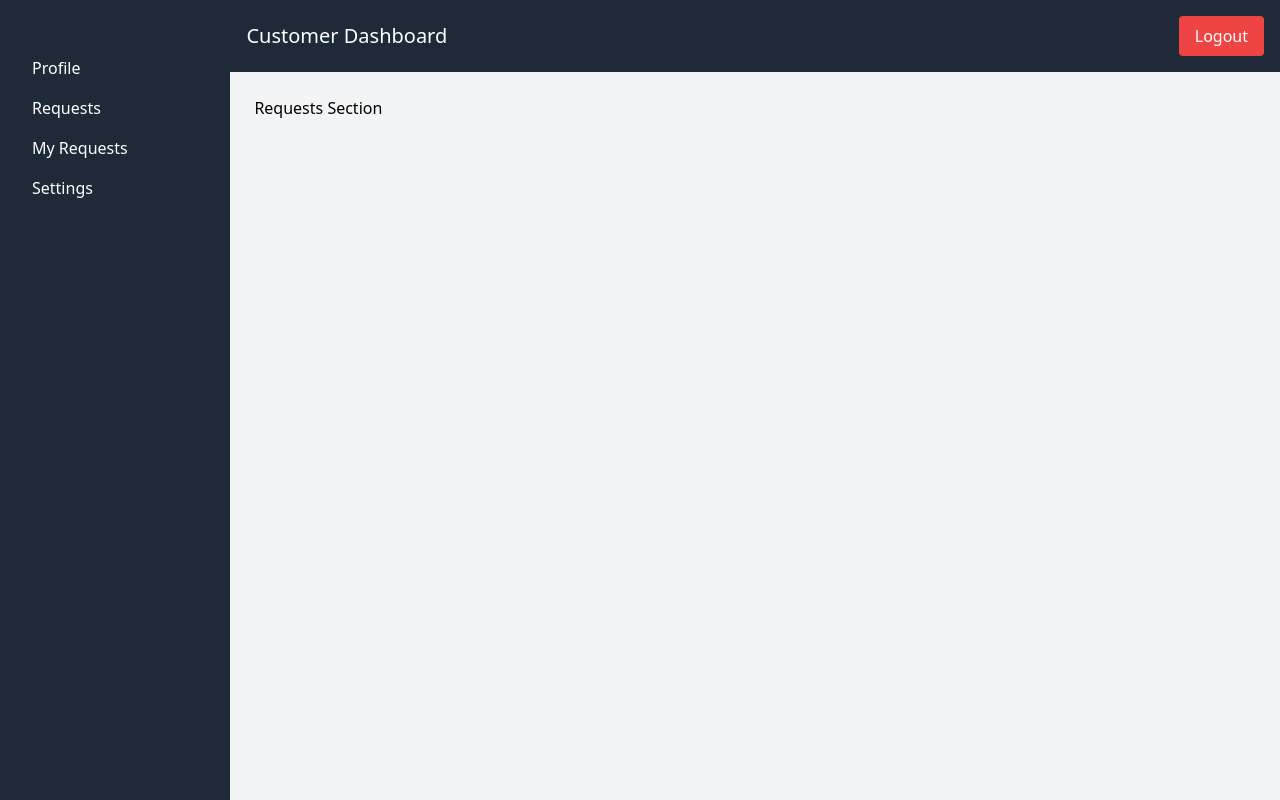
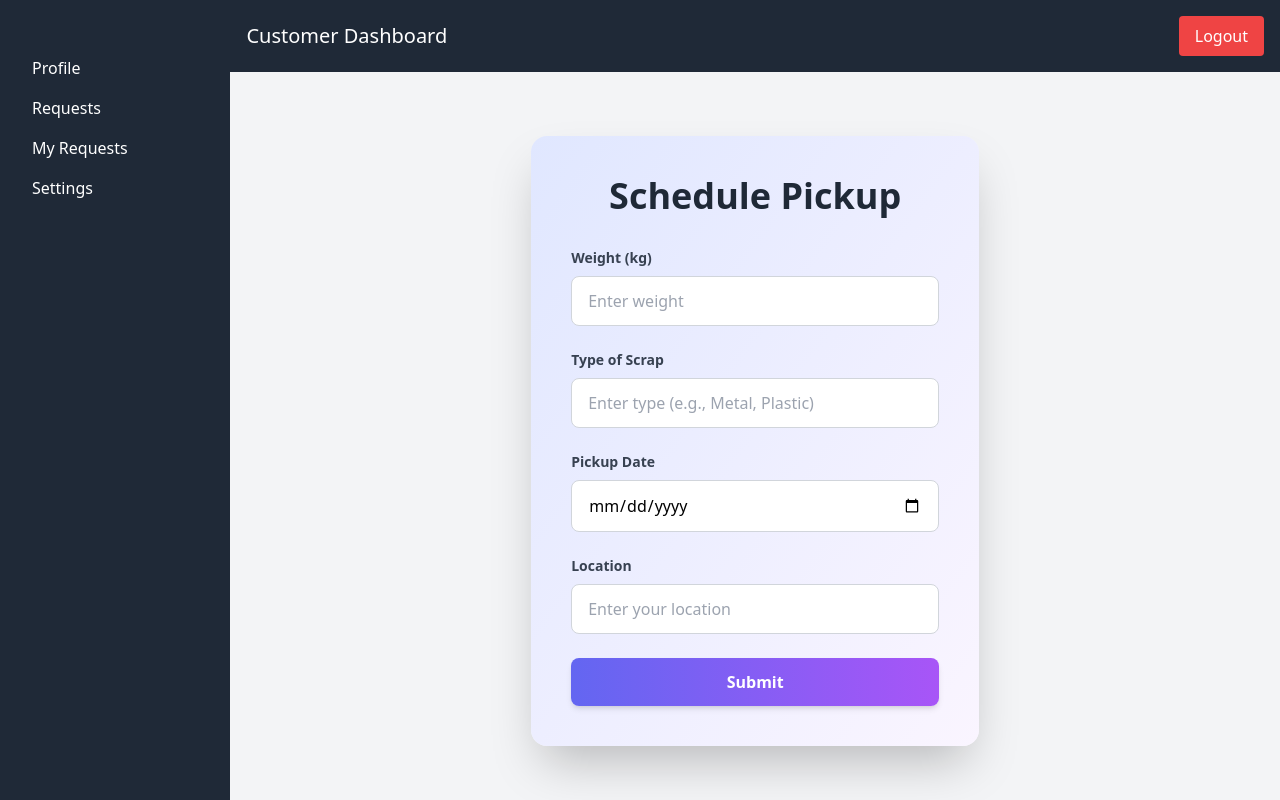
Before and after one commit to Ayush5071/Aura, a React (Vite) app in the folder client/: page /customer/dashboard in a window 1280 px wide. Both pictures are taken after a click on the button "Requests". Built offline with nearby package versions, Linux system fonts and the light colour scheme.

Commit message:
User Dashboard UI Update

```diff
--- /dev/null
+++ b/client/src/components/UserDashboard/Request.jsx
@@ -0,0 +1,94 @@
+import { useState } from 'react';
+import axios from 'axios';
+
+const Request = () => {
+  const [weight, setWeight] = useState('');
+  const [type, setType] = useState('');
+  const [pickupDate, setPickupDate] = useState('');
+  const [location, setLocation] = useState('');
+  const [responseMessage, setResponseMessage] = useState('');
+
+  const handleSubmit = async (e) => {
+    e.preventDefault();
+    try {
+      const response = await axios.post('http://localhost:4000/api/user/scraprequest/schedule', {
+        scrapDetails: [{ weight, type }],
+        pickupDate,
+        location,
+      });
+      setResponseMessage(response.data.message);
+    } catch (error) {
+      setResponseMessage(error.response?.data?.message || 'Error creating schedule');
+    }
+  };
+
+  return (
+    <div className="max-w-md mx-auto bg-gradient-to-br from-indigo-100 to-purple-50 p-10 rounded-2xl shadow-2xl mt-10 transform transition-all hover:shadow-lg hover:scale-105">
+      <h2 className="text-4xl font-extrabold text-gray-800 mb-8 text-center">Schedule Pickup</h2>
+
+      <form onSubmit={handleSubmit} className="space-y-6">
+        <div>
+          <label className="block text-sm font-semibold text-gray-700 mb-2">Weight (kg)</label>
+          <input
+            type="number"
+            value={weight}
+            onChange={(e) => setWeight(e.target.value)}
+            placeholder="Enter weight"
+            className="w-full px-4 py-3 border border-gray-300 rounded-lg focus:outline-none focus:ring-2 focus:ring-indigo-400 focus:border-transparent transition-all placeholder-gray-400"
+            required
+          />
+        </div>
+
+        <div>
+          <label className="block text-sm font-semibold text-gray-700 mb-2">Type of Scrap</label>
+          <input
+            type="text"
+            value={type}
+            onChange={(e) => setType(e.target.value)}
+            placeholder="Enter type (e.g., Metal, Plastic)"
+            className="w-full px-4 py-3 border border-gray-300 rounded-lg focus:outline-none focus:ring-2 focus:ring-indigo-400 focus:border-transparent transition-all placeholder-gray-400"
+            required
+          />
+        </div>
+
+        <div>
+          <label className="block text-sm font-semibold text-gray-700 mb-2">Pickup Date</label>
+          <input
+            type="date"
+            value={pickupDate}
+            onChange={(e) => setPickupDate(e.target.value)}
+            className="w-full px-4 py-3 border border-gray-300 rounded-lg focus:outline-none focus:ring-2 focus:ring-indigo-400 focus:border-transparent transition-all"
+            required
+          />
+        </div>
+
+        <div>
+          <label className="block text-sm font-semibold text-gray-700 mb-2">Location</label>
+          <input
+            type="text"
+            value={location}
+            onChange={(e) => setLocation(e.target.value)}
+            placeholder="Enter your location"
+            className="w-full px-4 py-3 border border-gray-300 rounded-lg focus:outline-none focus:ring-2 focus:ring-indigo-400 focus:border-transparent transition-all placeholder-gray-400"
+            required
+          />
+        </div>
+
+        <button
+          type="submit"
+          className="w-full py-3 bg-gradient-to-r from-indigo-500 to-purple-500 text-white font-semibold rounded-lg shadow-md hover:from-purple-500 hover:to-indigo-500 transition-all transform hover:scale-105 focus:outline-none focus:ring-2 focus:ring-offset-2 focus:ring-indigo-400"
+        >
+          Submit
+        </button>
+      </form>
+
+      {responseMessage && (
+        <p className={`mt-6 text-center text-lg ${responseMessage.includes('Error') ? 'text-red-600' : 'text-green-600'}`}>
+          {responseMessage}
+        </p>
+      )}
+    </div>
+  );
+};
+
+export default Request;
--- /dev/null
+++ b/client/src/components/UserDashboard/ScheduleList.jsx
@@ -0,0 +1,57 @@
+import { useEffect, useState } from 'react';
+import axios from 'axios';
+
+const ScheduleList = () => {
+  const [schedules, setSchedules] = useState([]);
+  const [errorMessage, setErrorMessage] = useState('');
+
+  useEffect(() => {
+    const fetchSchedules = async () => {
+      try {
+        const response = await axios.get('http://localhost:4000/api/user/scraprequest/schedules');
+        setSchedules(response.data.schedules);
+      } catch (error) {
+        setErrorMessage(error.response?.data?.message || 'Error fetching schedules');
+      }
+    };
+
+    fetchSchedules();
+  }, []);
+
+  return (
+    <div className="max-w-2xl mx-auto p-6">
+      <h2 className="text-3xl font-bold text-center text-gray-800 mb-6">My Pickup Schedules</h2>
+
+      {errorMessage && (
+        <p className="text-center text-red-600 mb-4">{errorMessage}</p>
+      )}
+
+      <div className="space-y-4">
+        {schedules.map((schedule) => (
+          <div key={schedule._id} className="bg-white p-4 rounded-lg shadow-md">
+            <h3 className="text-xl font-semibold text-gray-700 mb-2">Pickup Date: {new Date(schedule.pickupDate).toLocaleDateString()}</h3>
+            <p className="text-gray-600 mb-1">
+              <span className="font-semibold">Scrap Details:</span> {schedule.scrapDetails}
+            </p>
+            <p className="text-gray-600 mb-1">
+              <span className="font-semibold">Location:</span> {schedule.location}
+            </p>
+            <p className="text-gray-600 mb-1">
+              <span className="font-semibold">Status:</span> {schedule.status}
+            </p>
+            <p className="text-gray-600">
+              <span className="font-semibold">Customer:</span> {schedule.customerId?.name} ({schedule.customerId?.contactNumber})
+            </p>
+            {schedule.collectorId && (
+              <p className="text-gray-600">
+                <span className="font-semibold">Collector:</span> {schedule.collectorId.name} ({schedule.collectorId.contactNumber})
+              </p>
+            )}
+          </div>
+        ))}
+      </div>
+    </div>
+  );
+};
+
+export default ScheduleList;
--- a/client/src/pages/ScrapCollector/Dashboard.jsx
+++ b/client/src/pages/ScrapCollector/Dashboard.jsx
@@ -1,4 +1,4 @@
-import React, { useState } from 'react';
+import { useState } from 'react';
 // import Profile from './Profile';
 // import Requests from './Requests';
 // import MyRequests from './MyRequests';
--- a/client/src/pages/customer/Dashboard.jsx
+++ b/client/src/pages/customer/Dashboard.jsx
@@ -2,6 +2,8 @@ import  { useState } from 'react';
 import Sidebar from '../../components/SCDashboard/Sidebar';
 import Navbar from '../../components/UserDashboard/Navbar';
 import Profile from '../../components/UserDashboard/Profile';
+import Request from '../../components/UserDashboard/Request';
+import ScheduleList from '../../components/UserDashboard/ScheduleList';
 
 const CustomerDashboard = () => {
   const [activeComponent, setActiveComponent] = useState('');
@@ -20,8 +22,8 @@ const CustomerDashboard = () => {
         <Navbar/>
         <div className="p-6">
           {activeComponent === 'profile' && <Profile/>}
-          {activeComponent === 'requests' && <div>Requests Section</div>}
-          {activeComponent === 'myrequests' && <div>My Requests Section</div>}
+          {activeComponent === 'requests' && <div><Request/></div>}
+          {activeComponent === 'myrequests' && <div><ScheduleList/></div>}
           {activeComponent === 'settings' && <div>Settings Section</div>}
         </div>
       </div>
```
Also changed, not shown: 1 other file (tests, documents, lock files or other folders).
